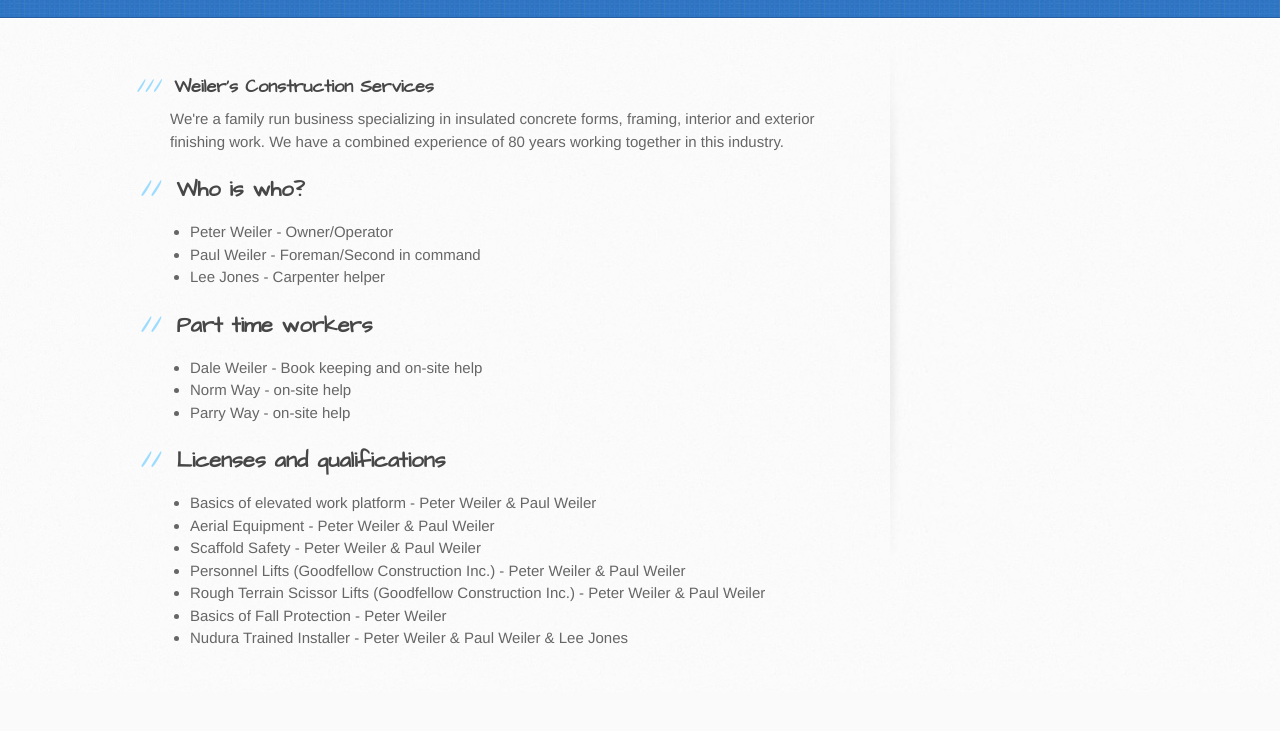
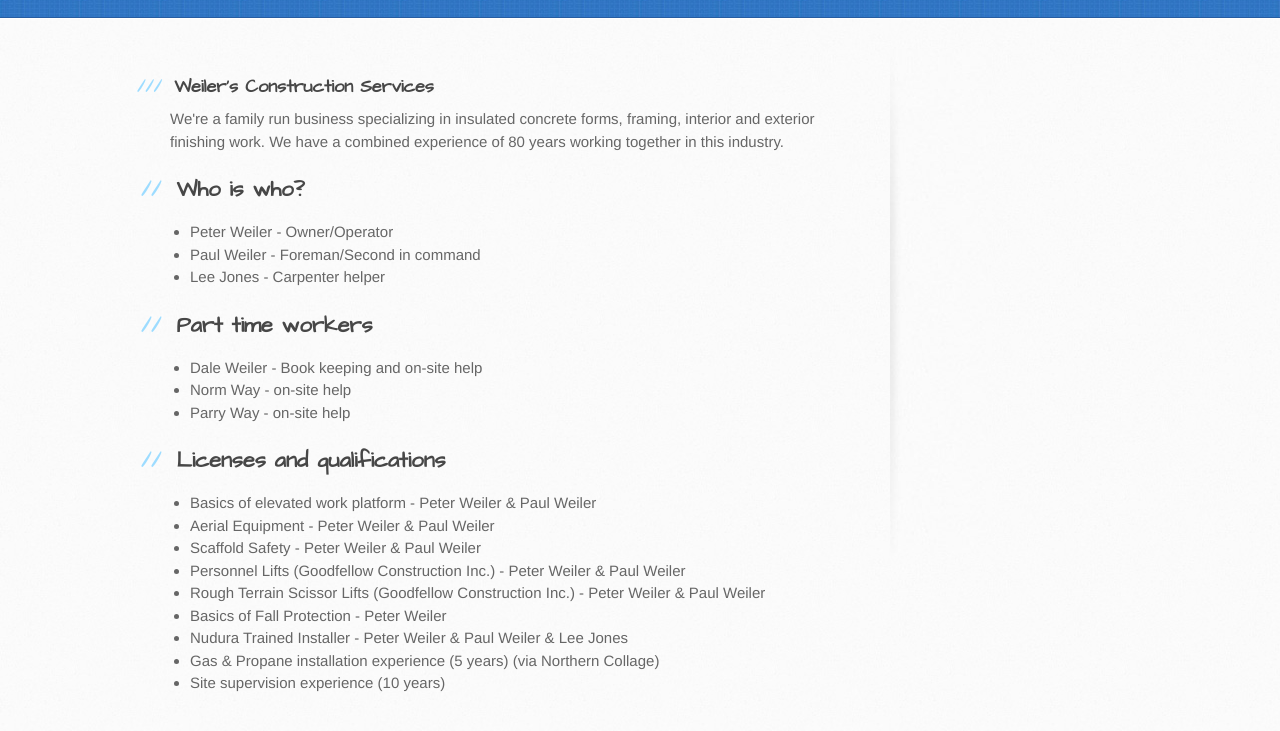
Before and after one commit to weilercs/weilercs.github.io, a plain HTML site: page index.html in a window 1280 px wide. Shown: the part 327-1058 px from the top of the page. Before the commit the page ends 1019 px from the top, so only its background shows below. Drawn offline with Linux system fonts and the light colour scheme.

Commit message:
Update index.html

```diff
--- a/index.html
+++ b/index.html
@@ -62,6 +62,8 @@ We have a combined experience of 80 years working together in this industry.</p>
 <li>Rough Terrain Scissor Lifts (Goodfellow Construction Inc.) - Peter Weiler &amp; Paul Weiler</li>
 <li>Basics of Fall Protection - Peter Weiler</li>
 <li>Nudura Trained Installer - Peter Weiler &amp; Paul Weiler &amp; Lee Jones</li>
+<li>Gas &amp; Propane installation experience (5 years) (via Northern Collage)</li>
+<li>Site supervision experience (10 years)</li>
 </ul>
         </section>
 
```
